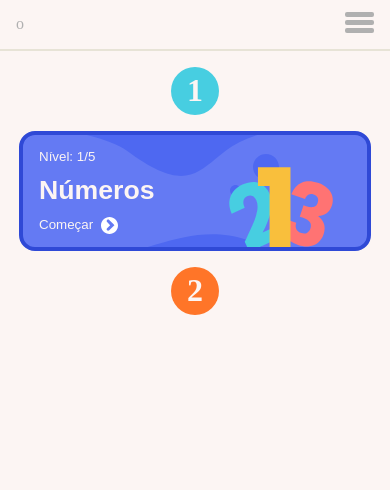
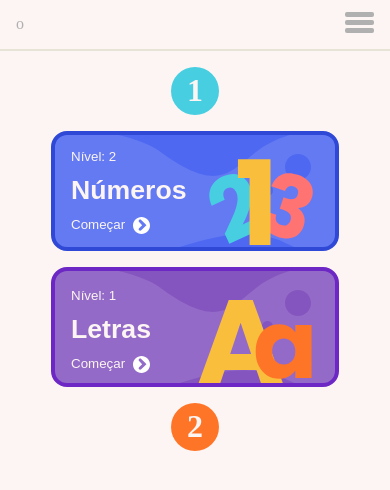
Before and after one commit to Brun0-marinh0/Ensinando-Libras, a Next.js app: page /selectQuiz in a window 390 px wide. Shown: the top 490 px of the page. Built offline with nearby package versions, Linux system fonts and the light colour scheme.

Commit message:
:feat props e responsive

```diff
--- a/src/components/ButtonsQuest/index.tsx
+++ b/src/components/ButtonsQuest/index.tsx
@@ -2,8 +2,17 @@ import { useState } from 'react'
 import Link  from 'next/link'
 
 import styles from './styles.module.scss'
+export interface ButtonsQuestProps{
+    nivelNumber: number,
+    typeQuest: String,
+    imgQuest: string,
+    linkStudy: string,
+    linkQuest:string,
+    styleBg: string,
+    styleBorder: string
+}
 
-export default function ButtonsQuest(){
+export default function ButtonsQuest({nivelNumber, typeQuest, imgQuest, linkStudy, linkQuest, styleBg, styleBorder}:ButtonsQuestProps){
 
     const [showOptions, setShowOptions] = useState(false)
 
@@ -11,6 +20,7 @@ export default function ButtonsQuest(){
         <>
             <button
                 className={styles.btnQuest}
+                style={{background: styleBg, borderColor:styleBorder}}
                 onClick={()=> {setShowOptions(true)}}
             >
                 <div className={styles.back}>
@@ -18,15 +28,15 @@ export default function ButtonsQuest(){
                 </div>
                 <div className={styles.container}>
                     <div className={styles.contentInform}>
-                        <p>Nível: 1/5</p>
-                        <h1>Números</h1>
+                        <p>Nível: {nivelNumber}</p>
+                        <h1>{typeQuest}</h1>
                         <div>
                             <p>Começar</p>
                             <img src="./img/buttons/iconStart.svg" alt="" />
                         </div>
                     </div>
                     <div className={styles.ilustration}>
-                        <img src="./img/buttons/ilustrationNumber.svg" alt="" />
+                        <img src={imgQuest} alt="" />
                     </div>
                 </div>
             </button>
@@ -38,11 +48,10 @@ export default function ButtonsQuest(){
                     >
                     <div>
                         <div>
-                            <Link href="/">Studar</Link>
-                            <Link href="/">Praticar</Link>
+                            <Link href={linkStudy}>Studar</Link>
+                            <Link href={linkQuest}>Praticar</Link>
                         </div>
                     </div>
-
                 </div>
             }
         </>
--- a/src/components/ButtonsQuest/styles.module.scss
+++ b/src/components/ButtonsQuest/styles.module.scss
@@ -1,12 +1,10 @@
     .btnQuest{
-    background: var(--blue);
         overflow: hidden;
         border-radius: 1rem;
         height: 7.5rem;
-    width: 22rem;
+        width: max(18rem, 23vw);
+        background: var(--blue);
         border: .3rem solid;
-    border-color: var(--border_blue);
-
 
         .container{
             position: relative;
@@ -35,16 +33,20 @@
             .ilustration{
                 img{
                     position: relative;
-                bottom: .5rem;
+                    bottom: 1rem;
                     transition: .2s;
                 }
             }
 
             &:hover .ilustration{
                 img{
-                bottom: 1rem;
+                    bottom: 1.5rem;
                 }
             }
+        }
+
+        @media(max-width: 678px){
+
         }
     }
 
--- a/src/pages/selectQuiz.tsx
+++ b/src/pages/selectQuiz.tsx
@@ -10,7 +10,34 @@ export default function selectQuiz(){
                 stylesColor={'var(--ceano)'}
                 NivelNumber={1}
             />
-            <ButtonsQuest/>
+
+            {/* buttons nivel 1 =================== */}
+            <ButtonsQuest
+                nivelNumber={2}
+                typeQuest={'Números'}
+                imgQuest={'./img/buttons/ilustrationNumber.svg'}
+                linkStudy={'/'}
+                linkQuest={'/'}
+
+                // styles
+                styleBg={'var(--blue)'}
+                styleBorder={'var(--border_blue)'}
+            />
+
+            <ButtonsQuest
+                nivelNumber={1}
+                typeQuest={'Letras'}
+                imgQuest={'./img/buttons/ilustrationCaracter.svg'}
+                linkStudy={'/number'}
+                linkQuest={'/'}
+
+                // styles
+                styleBg={'var(--purple)'}
+                styleBorder={'var(--border_purple)'}
+            />
+            {/* buttons nivel 1 =================== */}
+
+
             <NivelNumber
                 stylesColor={'var(--orange)'}
                 NivelNumber={2}
```
Also changed, not shown: public/img/buttons/ilustrationCaracter.svg (added). Lines whose indentation alone changed are shown as unchanged.
